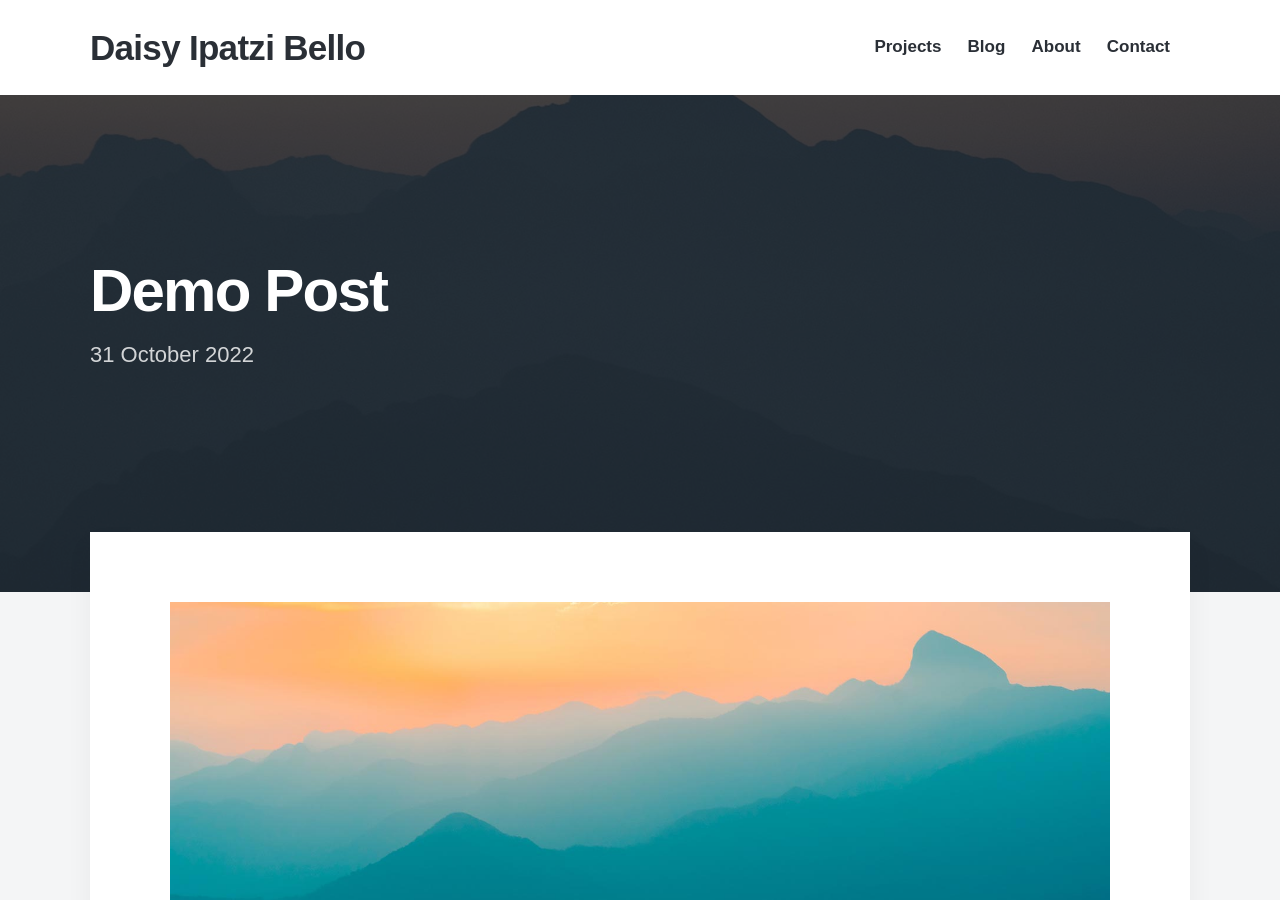
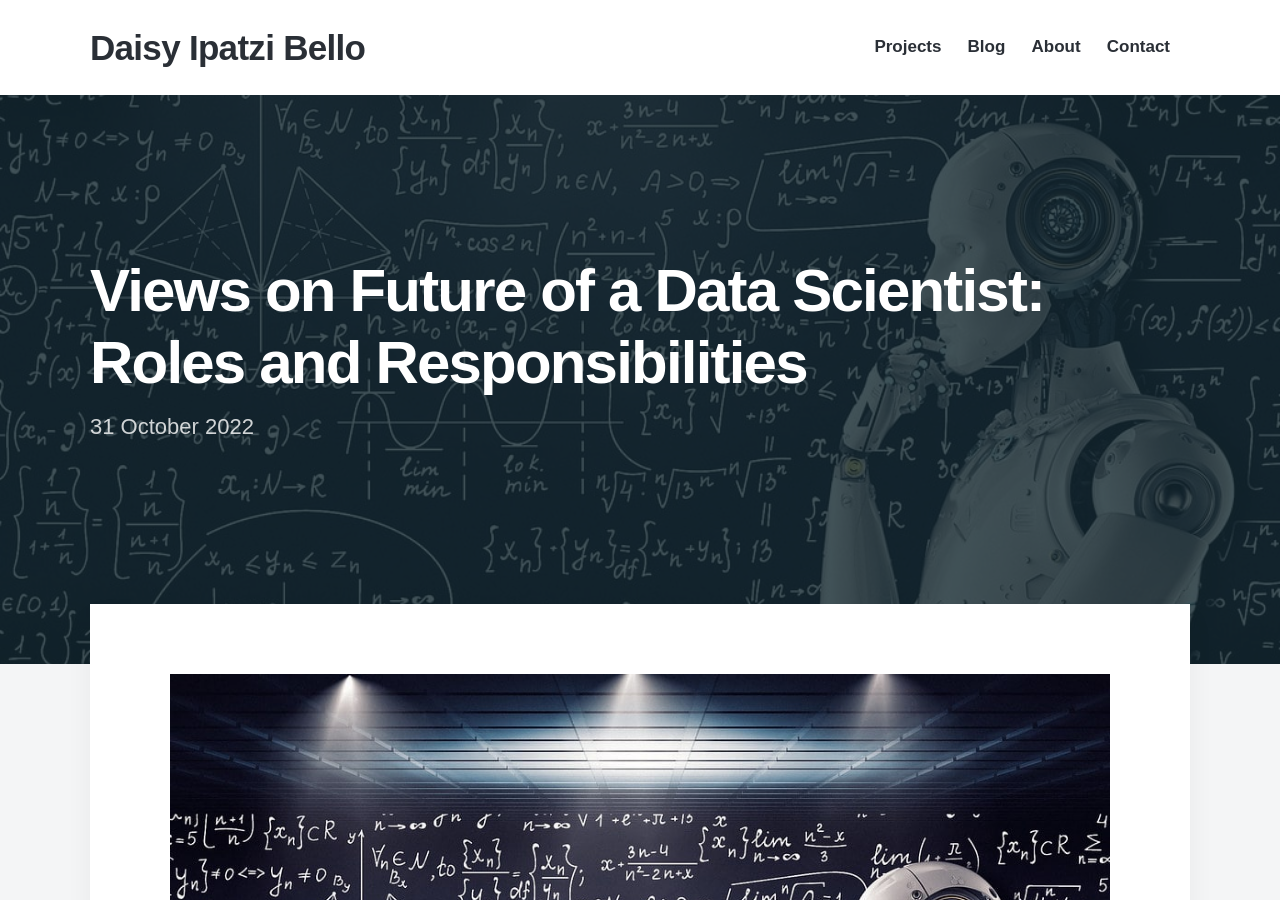
Before and after one commit to DaisyIpatzi/daisyipatzi.github.io, a Jekyll site: the page built from _posts/2022-10-31-summary-post1.md, in a window 1280 px wide and 900 px high. Built offline with Jekyll 4.4.1, drawn with Linux system fonts in a browser that asks for light colours; nearby versions of some CDN libraries; some web fonts are replaced.

Commit message:
Update 2022-10-31-summary-post1.md

```diff
--- a/_posts/2022-10-31-summary-post1.md
+++ b/_posts/2022-10-31-summary-post1.md
@@ -1,11 +1,11 @@
 ---
-title: 'Demo Post'
+title: 'Views on Future of a Data Scientist: Roles and Responsibilities'
 date: 2022-10-31 00:00:00
-description: This page is a demo that shows everything you can do inside portfolio and blog posts.
-featured_image: '/images/demo/demo-square.jpg'
+description: 'Essay: Summary Post 1'
+featured_image: '/images/demo/future_data_science.jpg'
 ---
 
-![](/images/demo/demo-landscape.jpg)
+![](/images/demo/future_data_science.jpg)
 
 ## Views on Future of a Data Scientist: Roles and Responsibilities
 
```
